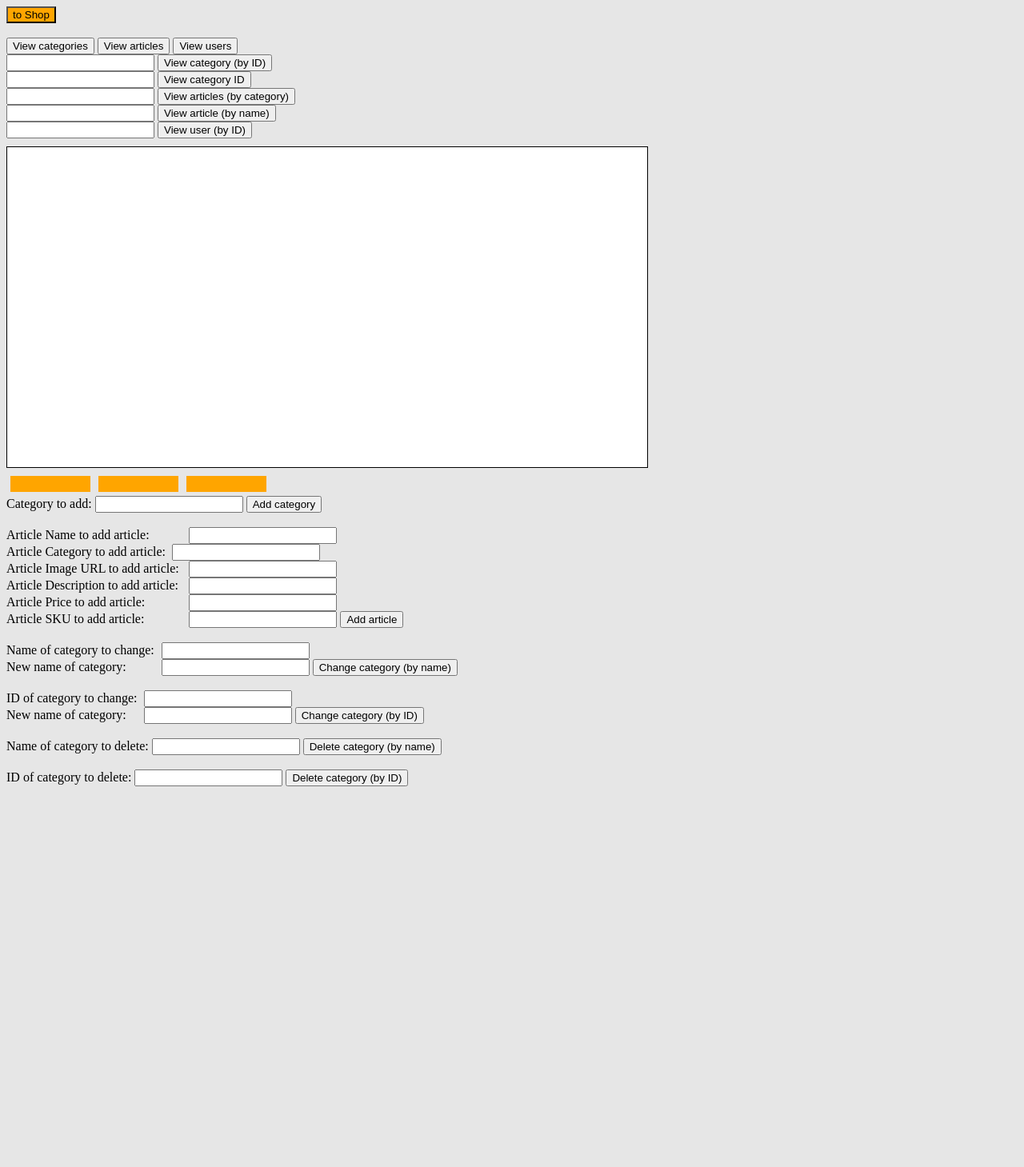
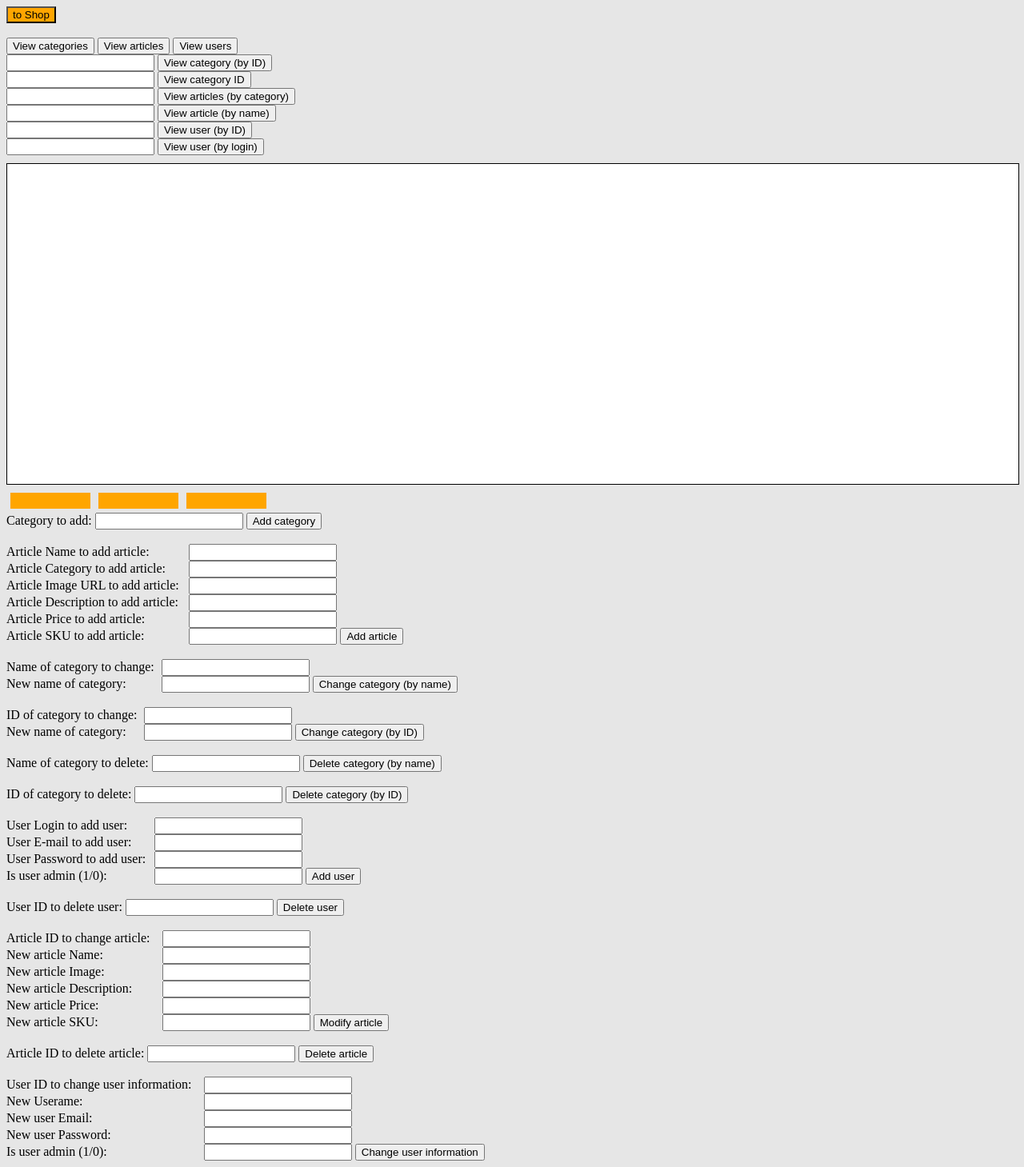
Before and after one commit to VolodymyrShkykavyi/php_piscine_rush00, a PHP site: page /resources/admin_page.php in a window 1280 px wide. Shown: the whole page at 80% size. Before the commit the page ends 983 px from the top, so only its background shows below. Run offline with PHP 8.4, Linux system fonts and the light colour scheme.

Commit message:
tools for data modifying

```diff
--- a/resources/admin_change.php
+++ b/resources/admin_change.php
@@ -4,6 +4,8 @@ require_once ("./db_functions/add_category.php");
 require_once ("./db_functions/add_product.php");
 require_once ("./db_functions/change_category.php");
 require_once ("./db_functions/del_category.php");
+require_once ("./db_functions/users_func.php");
+require_once ("./db_functions/change_product.php");
 
 session_start();
 //if (is_admin($_SESSION['login'])) {
@@ -21,17 +23,59 @@ session_start();
         $arr = create_product_arr($_POST['add_artName'], $categories, $_POST['add_artUrl'], $_POST['add_artDescr'], $_POST['add_artPrice'], $_POST['add_artSku']);
         add_product($arr);
     }
+
     if (isset($_POST['submit']) && $_POST['submit'] == "Change category (by name)") {
         change_category_by_name($_POST['changeCatNameOld'], $_POST['changeCatNameNew']);
     }
+
     if (isset($_POST['submit']) && $_POST['submit'] == "Change category (by ID)") {
         change_category_by_id($_POST['changeCatId'], $_POST['changeCatIdNew']);
     }
+
     if (isset($_POST['submit']) && $_POST['submit'] == "Delete category (by name)") {
         del_category_by_name($_POST['delCatName']);
     }
+
     if (isset($_POST['submit']) && $_POST['submit'] == "Delete category (by ID)") {
         del_category_by_id($_POST['delCatId']);
     }
+
+    if (isset($_POST['add_userName']) && isset($_POST['add_userEmail']) && isset($_POST['add_userPass']) &&
+        isset($_POST['add_isAdmin']) && isset($_POST['submit']) && $_POST['submit'] == "Add user") {
+        add_user($_POST['add_userName'], $_POST['add_userEmail'], $_POST['add_userPass'], $_POST['add_isAdmin']);
+    }
+
+    if (isset($_POST['delUserID']) && isset($_POST['submit']) && $_POST['submit'] == "Delete user") {
+        del_user_by_id($_POST['delUserID']);
+    }
+
+    if (isset($_POST['modifArtId']) && isset($_POST['modifArtName']) && isset($_POST['modifArtImage']) &&
+        isset($_POST['modifArtDescr']) && isset($_POST['modifArtPrice']) && isset($_POST['modifArtSku']) && isset($_POST['submit']) && $_POST['submit'] == "Modify article") {
+        $modifArtArray = array(	'name' => $_POST['modifArtName'],
+        						'img' => $_POST['modifArtImage'],
+        						'description' => $_POST['modifArtDescr'],
+      			  				'price' => $_POST['modifArtPrice'],
+        						'SKU' => $_POST['modifArtSku'], );
+        change_product_by_id($_POST['modifArtId'], $modifArtArray);
+    }
+
+    if (isset($_POST['delArtID']) && isset($_POST['submit']) && $_POST['submit'] == "Delete article") {
+        del_product_by_id($_POST['delArtID']);
+    }
+
+    if (isset($_POST['modifUserId']) && isset($_POST['modifUserName']) && isset($_POST['modifUserEmail']) &&
+        isset($_POST['modifUserPass']) && isset($_POST['modifUserAdm']) && isset($_POST['submit']) && $_POST['submit'] == "Change user information") {
+        $modifUsrInfo = array(	'login' => $_POST['modifUserName'],
+        						'email' => $_POST['modifUserEmail'],
+        						'password' => $_POST['modifUserPass'],
+        						'is_admin' => $_POST['modifUserAdm'],
+        						'firstname' => " ",
+        						'lastname' => " ",
+        						'address' => " ",
+        						'img' => " ", );
+    	change_user_by_id($_POST['modifUserId'], $modifUsrInfo);
+    }
+
+
 //}
 ?>
--- a/resources/admin_page.php
+++ b/resources/admin_page.php
@@ -31,6 +31,9 @@
 		<br>
 		<input id="" type="text" name="viewUseriById" value="">
 		<input id="viewUsers" type="submit" name="submit" value="View user (by ID)">
+		<br>
+		<input id="" type="text" name="viewUseriByLogin" value="">
+		<input id="viewUsers" type="submit" name="submit" value="View user (by login)">
 	</form>
 	<div id=viewField>
 		<table id="viewTable">
@@ -66,7 +69,7 @@
 			<br>
 			<br>
 			Article Name to add article: <input style="margin-left:45px" id="" type="text" name="add_artName" value=""><br>
-			Article Category to add article: <input style="margin-left:4px" id="" type="text" name="add_artCat" value=""><br>
+			Article Category to add article: <input style="margin-left:25px" id="" type="text" name="add_artCat" value=""><br>
 			Article Image URL to add article: <input style="margin-left:8px" id="" type="text" name="add_artUrl" value=""><br>
 			Article Description to add article: <input style="margin-left:9px" id="" type="text" name="add_artDescr" value=""><br>
 			Article Price to add article: <input style="margin-left:51px" id="" type="text" name="add_artPrice" value=""><br>
@@ -90,6 +93,38 @@
 			<br>
 			ID of category to delete: <input id="" type="text" name="delCatId" value="">
 			<input id="" type="submit" name="submit" value="Delete category (by ID)">
+			<br>
+			<br>
+			User Login to add user: <input style="margin-left:30px" id="" type="text" name="add_userName" value=""><br>
+			User E-mail to add user: <input style="margin-left:25px" id="" type="text" name="add_userEmail" value=""><br>
+			User Password to add user: <input style="margin-left:7px" id="" type="text" name="add_userPass" value=""><br>
+			Is user admin (1/0): <input style="margin-left:55px" id="" type="text" name="add_isAdmin" value="">
+			<input id="" type="submit" name="submit" value="Add user">
+			<br>
+			<br>
+			User ID to delete user: <input id="" type="text" name="delUserID" value="">
+			<input id="" type="submit" name="submit" value="Delete user">
+			<br>
+			<br>
+			Article ID to change article: <input style="margin-left:12px" id="" type="text" name="modifArtId" value=""><br>
+			New article Name: <input style="margin-left:70px" id="" type="text" name="modifArtName" value=""><br>
+			New article Image: <input style="margin-left:68px" id="" type="text" name="modifArtImage" value=""><br>
+			New article Description: <input style="margin-left:34px" id="" type="text" name="modifArtDescr" value=""><br>
+			New article Price: <input style="margin-left:75px" id="" type="text" name="modifArtPrice" value=""><br>
+			New article SKU: <input style="margin-left:76px" id="" type="text" name="modifArtSku" value="">
+			<input id="" type="submit" name="submit" value="Modify article">
+			<br>
+			<br>
+			Article ID to delete article: <input id="" type="text" name="delArtID" value="">
+			<input id="" type="submit" name="submit" value="Delete article">
+			<br>
+			<br>
+			User ID to change user information: <input style="margin-left:12px" id="" type="text" name="modifUserId" value=""><br>
+			New Userame: <input style="margin-left:147px" id="" type="text" name="modifUserName" value=""><br>
+			New user Email: <input style="margin-left:135px" id="" type="text" name="modifUserEmail" value=""><br>
+			New user Password: <input style="margin-left:112px" id="" type="text" name="modifUserPass" value=""><br>
+			Is user admin (1/0): <input style="margin-left:117px" id="" type="text" name="modifUserAdm" value="">
+			<input id="" type="submit" name="submit" value="Change user information">
 		</form>
 	</div>
 
--- a/resources/admin_view.php
+++ b/resources/admin_view.php
@@ -2,6 +2,7 @@
 
 require_once("./db_functions/get_categories.php");
 require_once("./db_functions/get_products.php");
+require_once("./db_functions/users_func.php");
 
 if (isset($_POST['submit']) && $_POST["submit"] == "View categories") {
 	echo '<tr>';
@@ -48,17 +49,16 @@ if (isset($_POST['submit']) && $_POST['submit'] == "View users") {
 	echo '<th>Is admin</th>';
 	echo '</tr>';
 
- // 	$res = get_products_all();
-	// foreach ($res as $val) {
-	// 	echo '<tr>';
- //    	echo '<td>' . $val['id'] . '</td>';
- //    	echo '<td>' . $val['name'] . '</td>';
- //    	echo '<td>' . $val['img'] . '</td>';
- //    	echo '<td>' . $val['description'] . '</td>';
- //    	echo '<td>' . $val['price'] . '</td>';
- //    	echo '<td>' . $val['SKU'] . '</td>';
-	// 	echo '</tr>';
-	// }
+ 	$res = get_users_all();
+	foreach ($res as $val) {
+		echo '<tr>';
+    	echo '<td>' . $val['id'] . '</td>';
+    	echo '<td>' . $val['login'] . '</td>';
+    	echo '<td>' . $val['email'] . '</td>';
+    	echo '<td>' . $val['password'] . '</td>';
+    	echo '<td>' . $val['is_admin'] . '</td>';
+		echo '</tr>';
+	}
 }
 if (isset($_POST['submit']) && $_POST['submit'] == "View category (by ID)") {
 	echo get_category_name_by_id($_POST['viewCatId']);
@@ -110,4 +110,45 @@ if (isset($_POST['submit']) && $_POST['submit'] == "View article (by name)") {
 		echo '</tr>';
 	}
 }
+if (isset($_POST['viewUseriById']) && isset($_POST['submit']) && $_POST['submit'] == "View user (by ID)") {
+	echo '<tr>';
+	echo '<th>Id</th>';
+	echo '<th>Login</th>';
+	echo '<th>e-mail</th>';
+	echo '<th>Hashed password</th>';
+	echo '<th>Is admin</th>';
+	echo '</tr>';
+
+ 	$res = get_user_by_id($_POST['viewUseriById']);
+ 	if ($res && isset($res['id']) && isset($res['login']) && isset($res['email']) && isset($res['password']) && isset($res['is_admin'])) {
+		echo '<tr>';
+    	echo '<td>' . $res['id'] . '</td>';
+    	echo '<td>' . $res['login'] . '</td>';
+    	echo '<td>' . $res['email'] . '</td>';
+    	echo '<td>' . $res['password'] . '</td>';
+    	echo '<td>' . $res["is_admin"] . '</td>';
+		echo '</tr>';
+	}
+}
+if (isset($_POST['viewUseriByLogin']) && isset($_POST['submit']) && $_POST['submit'] == "View user (by login)") {
+	echo '<tr>';
+	echo '<th>Id</th>';
+	echo '<th>Login</th>';
+	echo '<th>e-mail</th>';
+	echo '<th>Hashed password</th>';
+	echo '<th>Is admin</th>';
+	echo '</tr>';
+
+ 	$res = get_user_by_login($_POST['viewUseriByLogin']);
+ 	if ($res && isset($res['id']) && isset($res['login']) && isset($res['email']) && isset($res['password']) && isset($res['is_admin'])) {
+		echo '<tr>';
+    	echo '<td>' . $res['id'] . '</td>';
+    	echo '<td>' . $res['login'] . '</td>';
+    	echo '<td>' . $res['email'] . '</td>';
+    	echo '<td>' . $res['password'] . '</td>';
+    	echo '<td>' . $res["is_admin"] . '</td>';
+		echo '</tr>';
+	}
+}
+
 ?>
--- a/resources/db_functions/users_func.php
+++ b/resources/db_functions/users_func.php
@@ -113,6 +113,12 @@ function change_user_by_id($id, $arr){
     return(true);
 }
 
+function get_users_all(){
+    $conn = db_connect();
+    $res = db_query($conn, "SELECT * FROM `users`;");
+    return($res);
+}
+
 //var_dump(add_user('user33', 'adm2@adm.uaw', 'pass'));
 
 //var_dump(get_user_by_id(3));
--- a/resources/styles/admin_page.css
+++ b/resources/styles/admin_page.css
@@ -15,6 +15,10 @@
 #viewTable {
 	border-collapse: collapse;
 }
+#viewField {
+	width: 100%;
+}
+
 #admBody {
 	background-color: rgb(230, 230, 230);
 }
```
